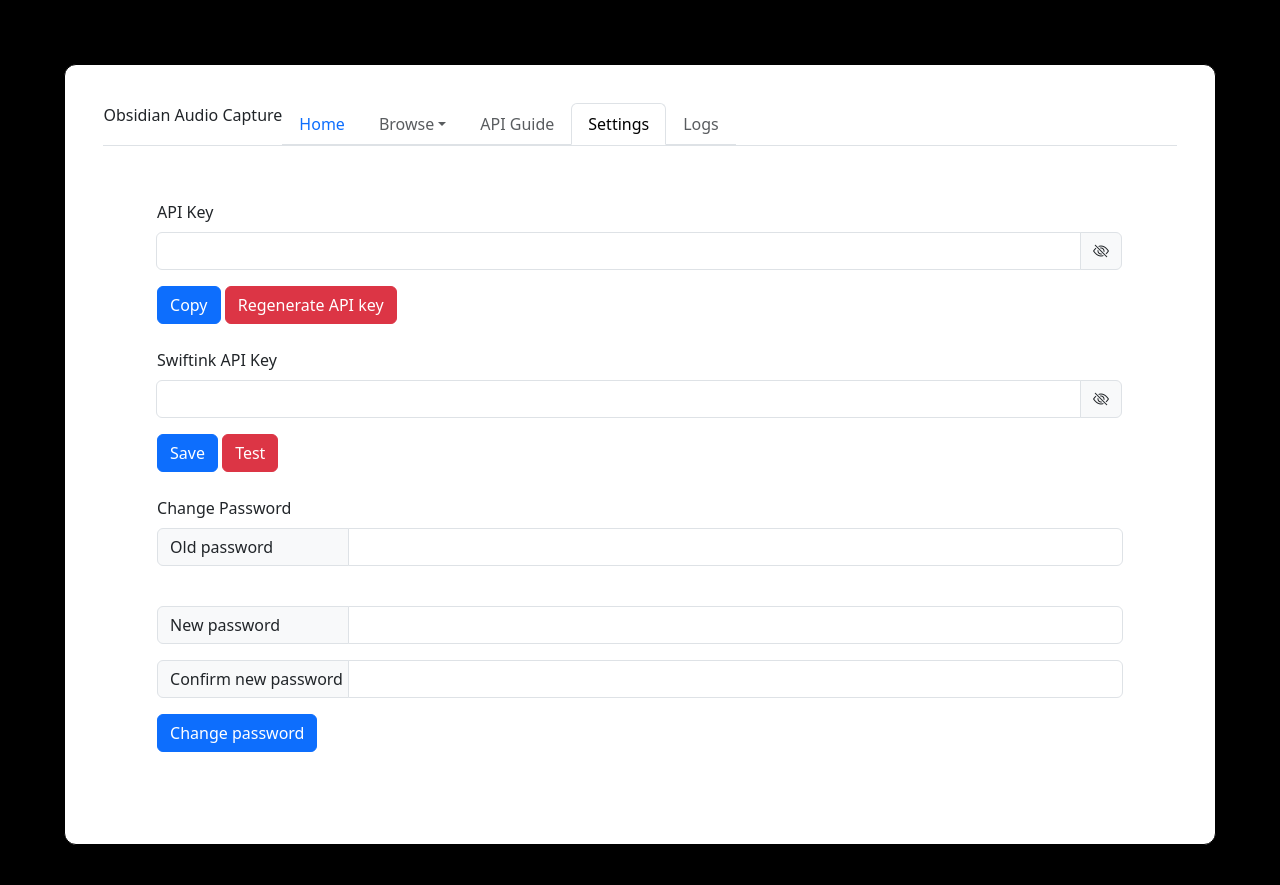
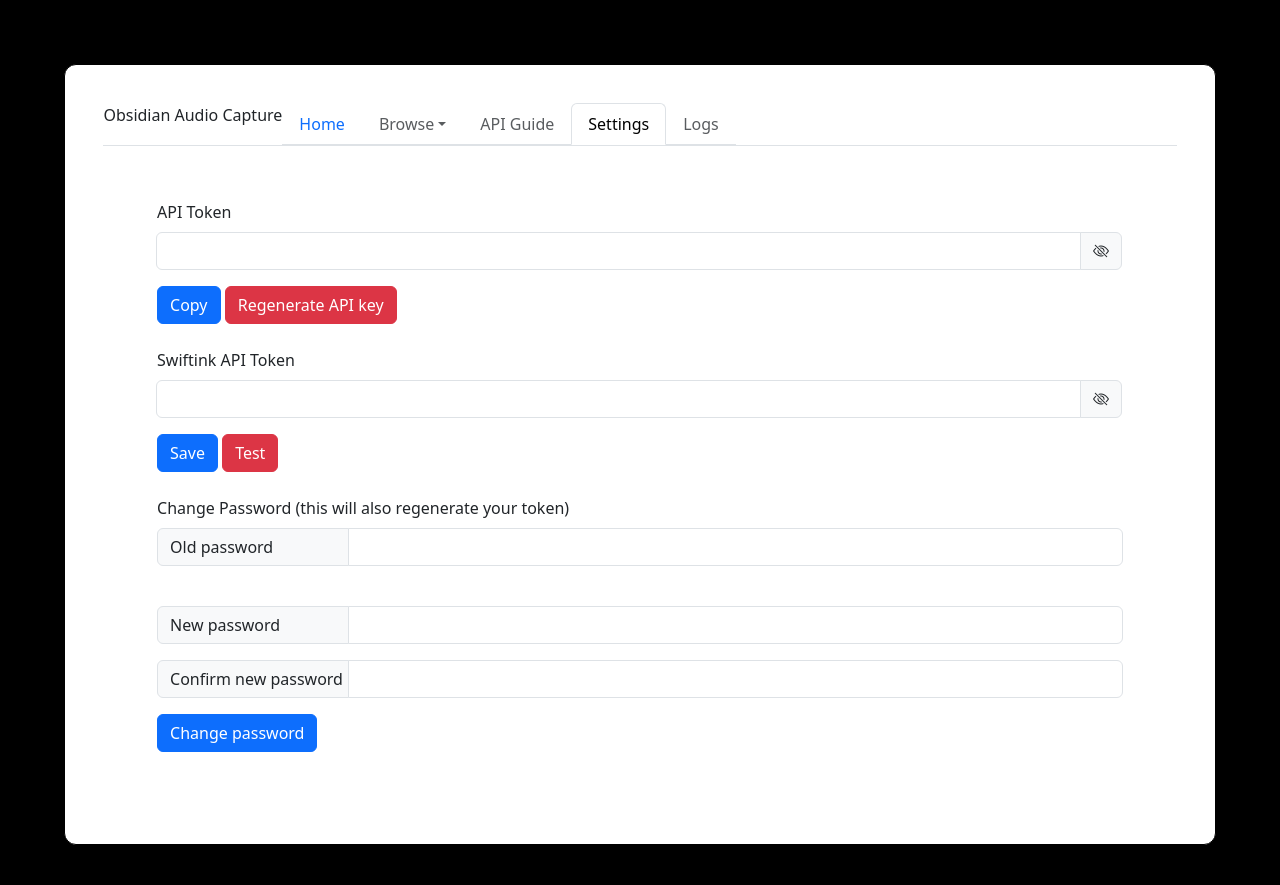
Before and after one commit to benbaja/obsidian-rest, a Flask app: template templates/settings.html in a window 1280 px wide. Shown: the top 885 px of the page. Run offline with Flask 3, Linux system fonts and the light colour scheme; the template is opened without the code that fills it, so the values that code supplies are empty; some libraries are stand-ins or nearby versions.

Commit message:
fix: token not working after pw change

```diff
--- a/app.py
+++ b/app.py
@@ -44,7 +44,7 @@ CORS(app)
 app.secret_key = os.environ.get("FLASK_SECRET_KEY")
 
 def generate_api_key(password):
-    return jwt.encode({'password': password, 'uuid': str(uuid4())}, app.secret_key)
+    return jwt.encode(payload={'password': password, 'uuid': str(uuid4())}, key=app.secret_key, algorithm="HS256")
 
 def token_required(f):
     @wraps(f)
@@ -146,10 +146,10 @@ def change_settings():
         message = ""
 
         if request.form.get('new-password') :
-            print("yae")
             if request.form.get('new-password') == request.form.get('new-password-confirm') :
                 if request.form.get('old-password') == user.password :
                     user.password = request.form.get('new-password')
+                    user.api_key = generate_api_key(request.form.get('new-password'))
                     message += "Successfully changed password. "
                 else :
                     message += "Invalid password"
--- a/templates/settings.html
+++ b/templates/settings.html
@@ -14,7 +14,7 @@
 
     <form action="{{ url_for('change_settings')}}" enctype="application/x-www-form-urlencoded" method="POST">
         <div class="input-group mb-3">
-            <label class="form-label" labelfor="api_input">API Key</label>
+            <label class="form-label" labelfor="api_input">API Token</label>
             <div class="input-group">
                 <input type="password" class="form-control" aria-label="api key" id="api_input" name="api_key" readonly="True" value="{{ api_key }}">
                 <span class="input-group-text" id="show_hide_api">
@@ -30,7 +30,7 @@
 
     <form action="{{ url_for('change_settings')}}" enctype="application/x-www-form-urlencoded" method="POST">
         <div class="input-group mb-3">
-            <label class="form-label" labelfor="swiftink_input">Swiftink API Key</label>
+            <label class="form-label" labelfor="swiftink_input">Swiftink API Token</label>
             <div class="input-group">
                 <input type="password" class="form-control" aria-label="swiftink key" id="swiftink_input" name="swiftink_key" value="{{ swiftink_key }}">
                 <span class="input-group-text" id="show_hide_swiftink">
@@ -45,7 +45,7 @@
     <br>
 
     <form action="{{ url_for('change_settings')}}" enctype="application/x-www-form-urlencoded" method="POST">
-            <label class="form-label" labelfor="old-password">Change Password</label>
+            <label class="form-label" labelfor="old-password">Change Password (this will also regenerate your token)</label>
         <div class="input-group mb-3">
             <span class="input-group-text" id="old-password-span" style="width:12em">Old password</span>
             <input type="password" class="form-control" aria-label="Username" aria-describedby="password-span" name="old-password" id="old-password">
```
